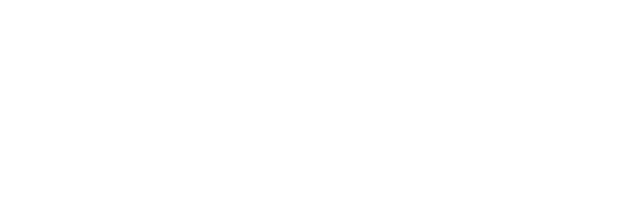
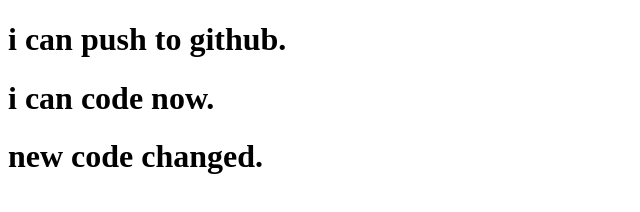
Before and after one commit to ashikruphy10/my-second-repo, a plain HTML site: page index.html in a window 1280 px wide. Shown: the whole page, without its empty margins (0-640 px from the left). Drawn offline with Linux system fonts and the light colour scheme.

Commit message:
added header

```diff
--- a/index.html
+++ b/index.html
@@ -7,6 +7,8 @@
     <title>my second git repo</title>
 </head>
 <body>
-
+    <h1>i can push to github.</h1>
+    <h1>i can code now.</h1>
+    <h1>new code changed.</h1>
 </body>
 </html>
```
